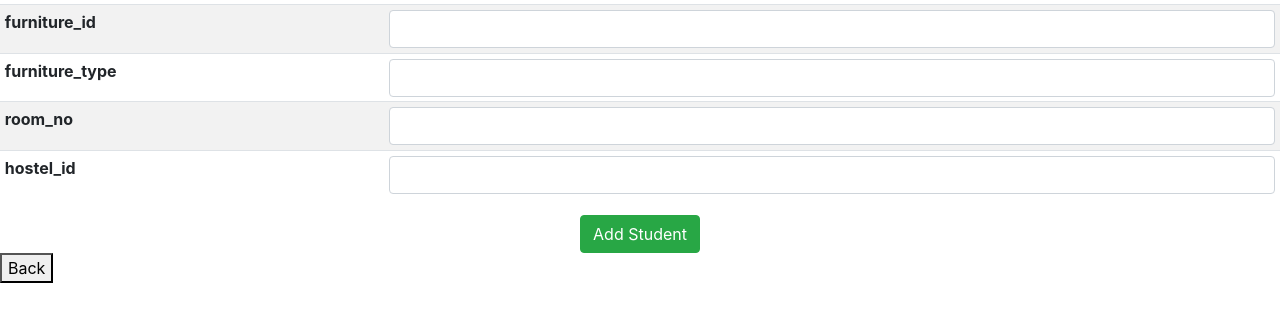
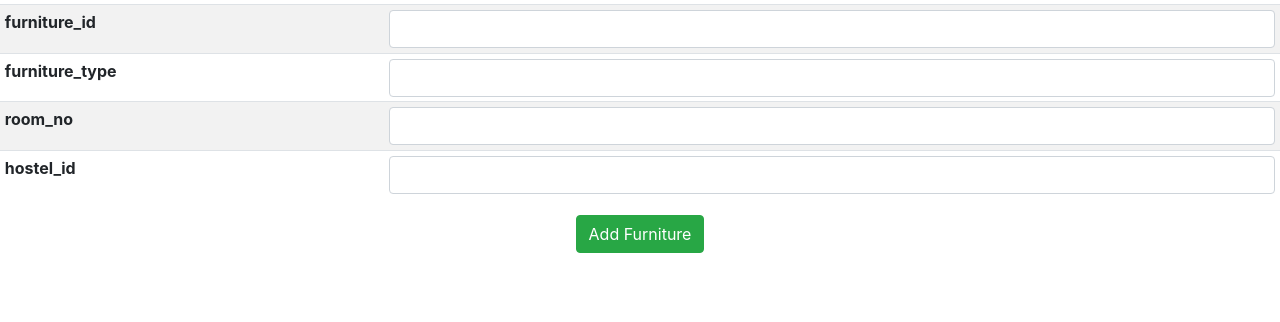
Before and after one commit to divyansshhh/Hostel-Management, a Flask app: page /add_furniture_page in a window 1280 px wide. Shown: the part 285-607 px from the top of the page. Run offline with Flask 2, Linux system fonts and the light colour scheme; a user stored in the database is signed in; data that the repository does not hold is empty; some libraries are stand-ins or nearby versions.

Commit message:
small fixes

```diff
--- a/templates/add_furniture.html
+++ b/templates/add_furniture.html
@@ -39,10 +39,7 @@
                         </tr>
                     {%endfor%}
             </table>
-            <center><button class = "btn btn-success" type="submit">Add Student</button></center>
-        </form>
-        <form action = "/home" method = 'POST'>
-            <button type="submit" width="20%">Back</button>
+            <center><button class = "btn btn-success" type="submit">Add Furniture</button></center>
         </form>
     </body>
 </html>
--- a/templates/add_hostel.html
+++ b/templates/add_hostel.html
@@ -39,7 +39,7 @@
                         </tr>
                     {%endfor%}
             </table>
-            <center><button class = "btn btn-success" type="submit">Add Student</button></center>
+            <center><button class = "btn btn-success" type="submit">Add Hostel</button></center>
         </form>
     </body>
 </html>
```
Also changed, not shown: templates/home_student.html (+0 -8 lines).
